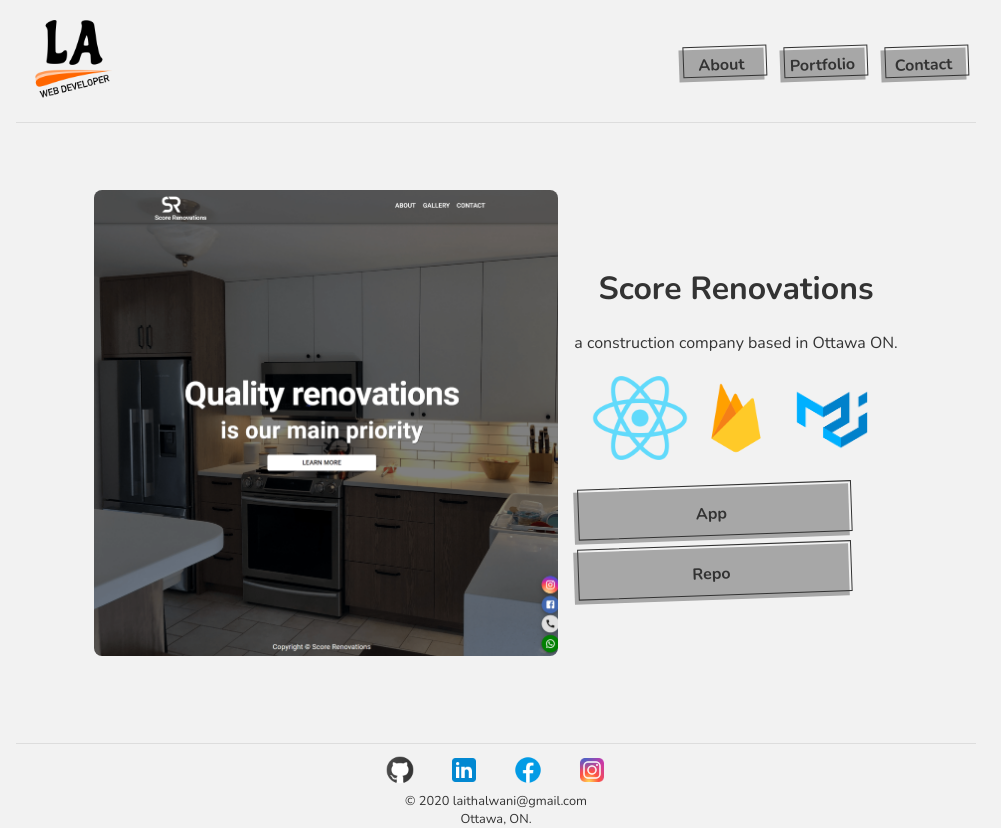
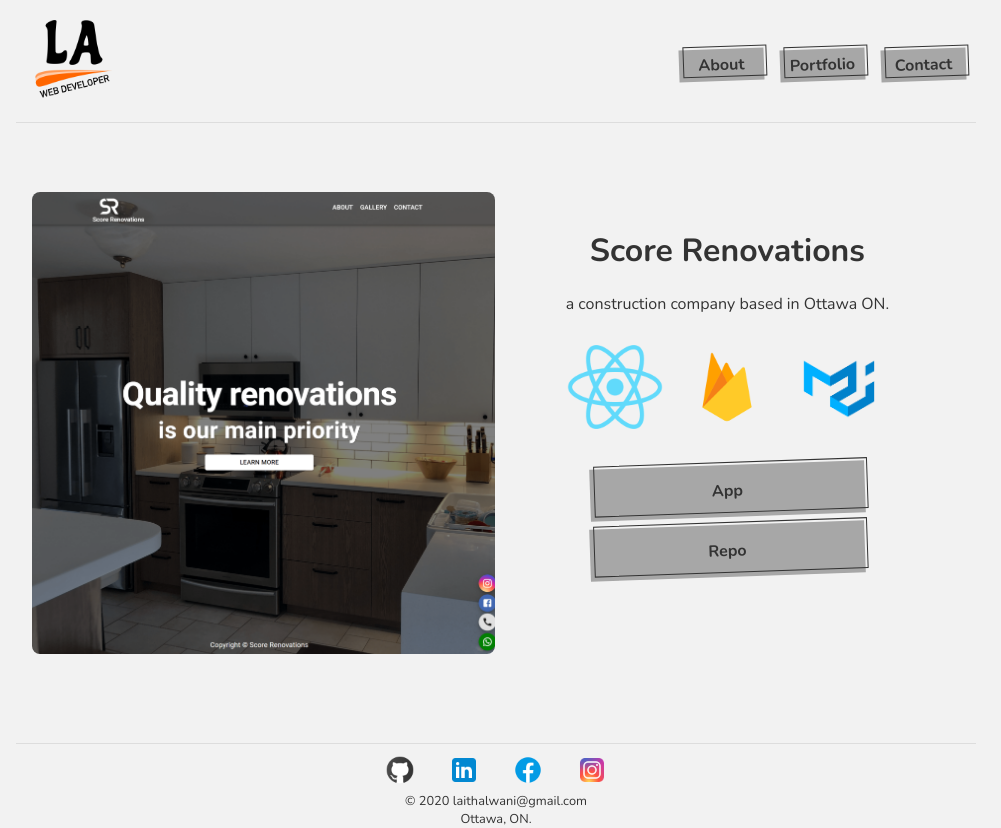
Before and after one commit to LaithAlwani/LaithAlwani, a Next.js app: page /portfolio/1 in a window 1280 px wide. Shown: the whole page, without its empty margins (144-1145 px from the left). Built offline with nearby package versions, Linux system fonts and the light colour scheme.

Commit message:
improves minor issues to improve light house report score

```diff
--- a/components/projects/project-details.js
+++ b/components/projects/project-details.js
@@ -5,14 +5,14 @@ export default function ProjectDetails({ project }) {
     project;
   return (
     <div className={styles.root}>
-      <img src={image} alt={title} />
+      <Image src={image} alt={title} width={500} height={500} />
       <div className={styles.content}>
         <h1>{title}</h1>
         <p>{description}</p>
         <ul>
-          {technologies.map((tech) => (
-            <li>
-              <Image src={tech} alt={"alt"} width={96} height={96} />
+          {technologies.map((tech, i) => (
+            <li key={i}>
+              <Image src={tech} alt="icon" width={96} height={96} />
             </li>
           ))}
         </ul>
--- a/components/projects/project-details.module.css
+++ b/components/projects/project-details.module.css
@@ -1,9 +1,13 @@
 .root {
   padding: 1rem;
   display: flex;
-  justify-content: center;
-  align-items: center;
+  align-items: flex-start;
+}
+
+.content {
+  padding: 1rem;
   text-align: center;
+  width: 500px;
 }
 .content ul {
   list-style: none;
@@ -13,11 +17,15 @@
   align-items: center;
 }
 
-.content {
-  margin-left: 1rem;
+.content ul >li {
+  padding: 0.5rem;
+}
+.root a{
+  margin: 0 auto;
+  margin-bottom: 0.5rem;
 }
 
-@media only screen and (max-width:600px) {
+@media only screen and (max-width:768px) {
   .root{
     display: block;
   }
--- a/next.config.js
+++ b/next.config.js
@@ -1,4 +1,5 @@
 module.exports = {
+  productionBrowserSourceMaps: true,
   reactStrictMode: true,
   i18n: {
     locales: ["en"],
--- a/package.json
+++ b/package.json
@@ -8,7 +8,7 @@
     "lint": "next lint"
   },
   "dependencies": {
-    "next": "12.0.7",
+    "next": "^12.1.6",
     "react": "17.0.2",
     "react-dom": "17.0.2"
   },
--- a/pages/index.js
+++ b/pages/index.js
@@ -10,8 +10,8 @@ export default function Home() {
           alt="Laith Alwani"
           id="my-image"
           priority
-          width={900}
-          height={800}
+          width={890}
+          height={773}
         />
       </div>
 
```
Also changed, not shown: pages/portfolio/index.js (+1 -9 lines), 1 other file (tests, documents, lock files or other folders).
